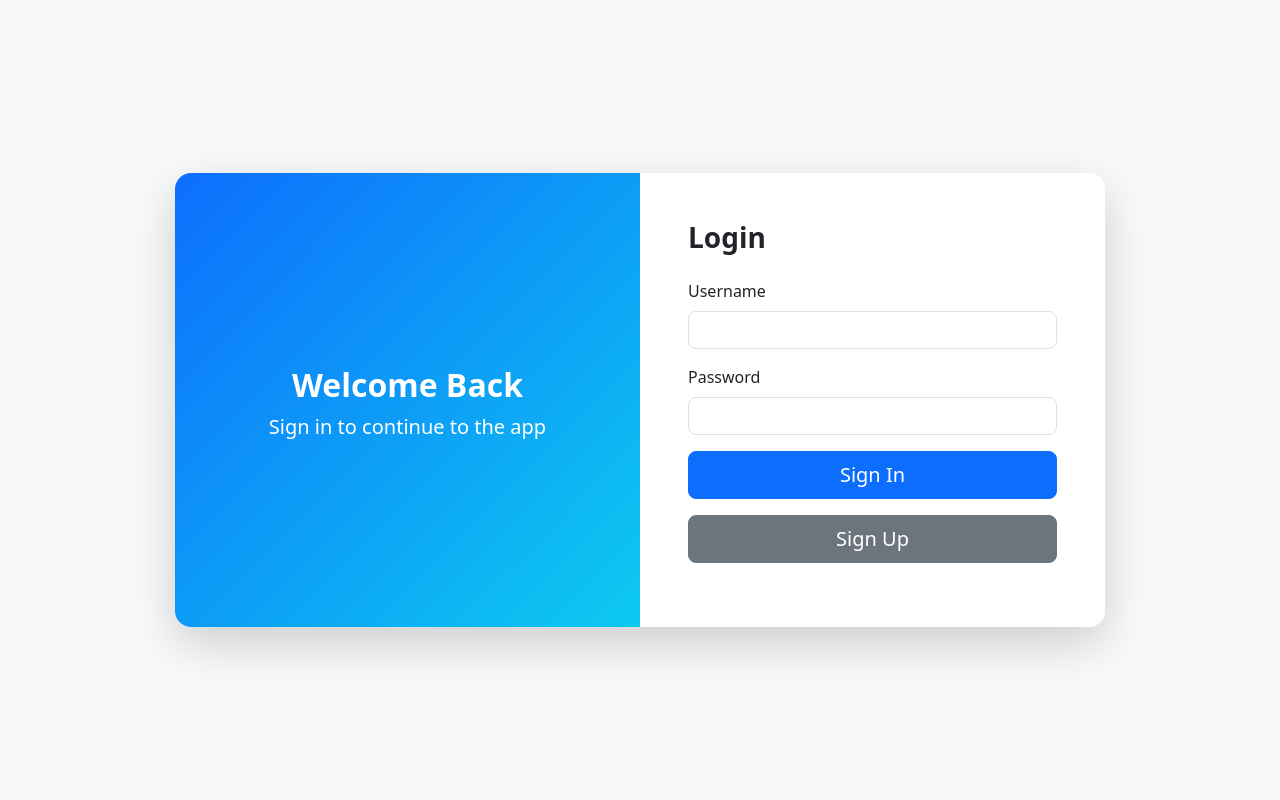
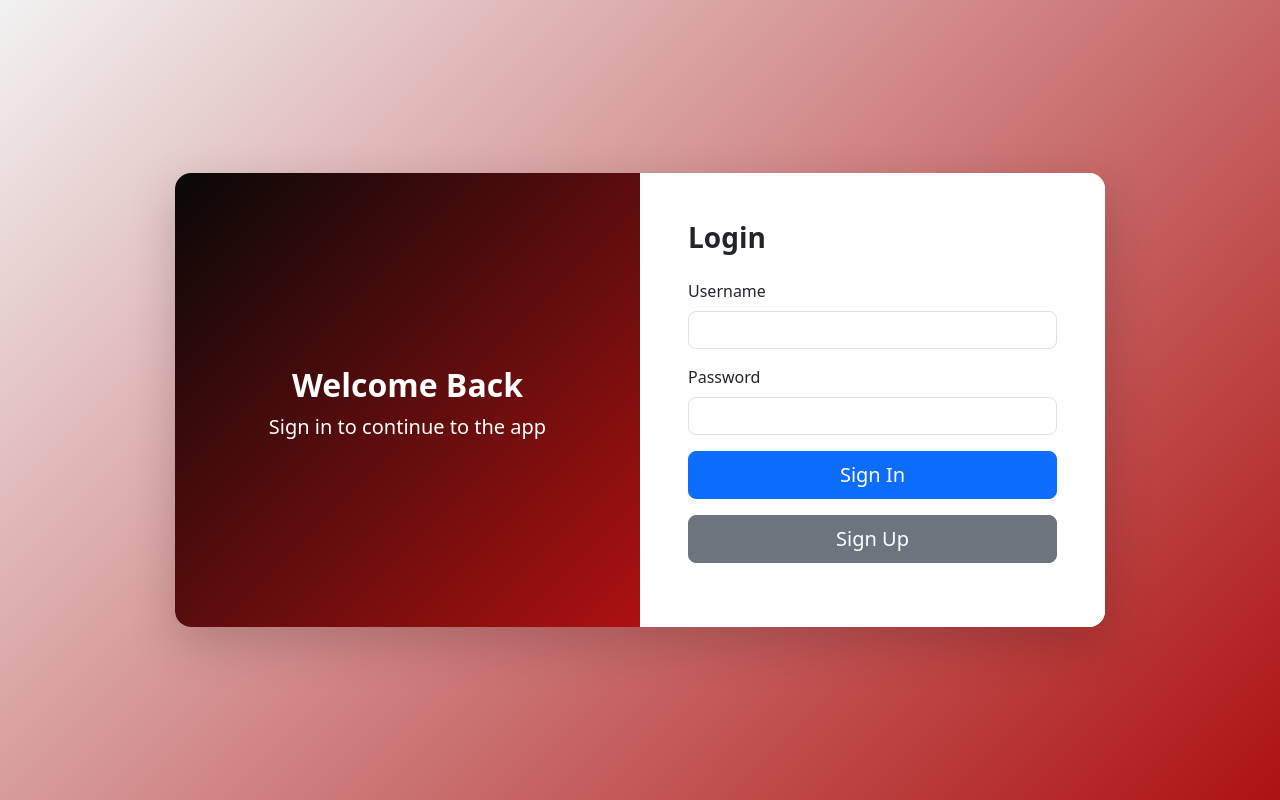
Before and after one commit to BrentHubbers/FlexDrive, a Python web app: template app/templates/login.html in a window 1280 px wide. Run offline with Jinja, Linux system fonts and the light colour scheme; the template is opened without the code that fills it, so the values that code supplies are empty; some libraries are stand-ins or nearby versions.

Commit message:
Adjustments for UI

```diff
--- a/app/templates/401.html
+++ b/app/templates/401.html
@@ -5,7 +5,7 @@
 {% block internal_css %}
 <style>
     body {
-        background-color: #f8f9fa;
+        background: linear-gradient(135deg, #f2f2f2, #ad1111);
     }
 
     .page-container {
@@ -19,7 +19,7 @@
     }
 
     .left-section {
-        background: linear-gradient(135deg, #0d6efd, #0dcaf0);
+        background: linear-gradient(135deg, #080808, #ad1111);
         display: flex;
         align-items: center;
         justify-content: center;
--- a/app/templates/app.html
+++ b/app/templates/app.html
@@ -93,10 +93,10 @@
             <div class="row align-items-center g-4">
                 <div class="col-lg-7">
                     <div class="home-pill mb-3">
-                        <span class="material-symbols-outlined" style="font-size: 1rem;">sunny</span>
+                        <span class="material-symbols-outlined" style="font-size: 1rem;">cloudy</span>
                         Welcome back, {{ user.username }}
                     </div>
-                    <h1 class="display-5 fw-bold mb-3">FlexDrive is your launchpad.</h1>
+                    <h1 class="display-5 fw-bold mb-3">FlexDrive, the Ultimate Solution.</h1>
                     <p class="lead text-white-50 mb-4">
                         Start here to browse vehicles, jump into your reservations, or head straight to the fleet when you are ready to book.
                     </p>
--- a/app/templates/authenticated-base.html
+++ b/app/templates/authenticated-base.html
@@ -22,7 +22,7 @@
         height: 100vh;
         overflow-y: auto;
         transition: all 0.3s;
-        background: #b10a0a;
+        background: #ad1111;
         color: #fff;
     }
 
--- a/app/templates/login.html
+++ b/app/templates/login.html
@@ -9,7 +9,7 @@
 {% block internal_css %}
 <style>
     body {
-        background-color: #f8f9fa;
+       background: linear-gradient(135deg, #f2f2f2, #ad1111);
     }
 
     .login-container {
@@ -23,7 +23,7 @@
     }
 
     .login-image {
-        background: linear-gradient(135deg, #0d6efd, #0dcaf0);
+        background: linear-gradient(135deg, #080808, #ad1111);
         display: flex;
         align-items: center;
         justify-content: center;
--- a/app/templates/register.html
+++ b/app/templates/register.html
@@ -22,7 +22,7 @@
     }
 
     .login-image {
-        background: linear-gradient(135deg, #0d6efd, #0dcaf0);
+        background: linear-gradient(135deg, #080808, #ad1111);
         display: flex;
         align-items: center;
         justify-content: center;
@@ -53,7 +53,7 @@
             <div class="col-lg-6 d-none d-lg-flex login-image">
                 <div class="text-center">
                     <h2 class="mt-4 fw-bold">Registration</h2>
-                    <p class="lead">Create an account for the app</p>
+                    <p class="lead">Create an account now</p>
                 </div>
             </div>
             <div class="col-lg-6 bg-white">
```
Also changed, not shown: app/static/img/logo.svg, logo.svg (deleted).
